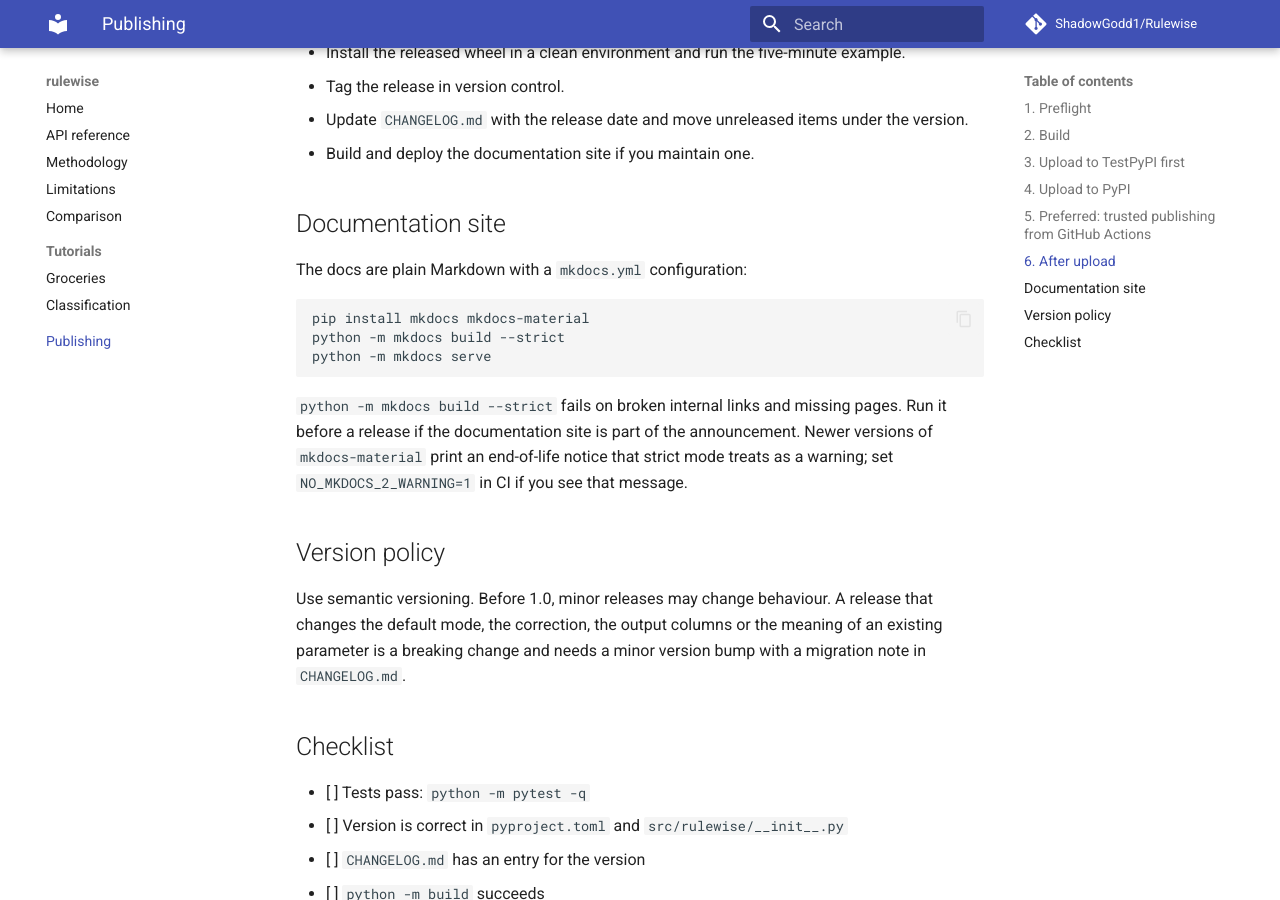
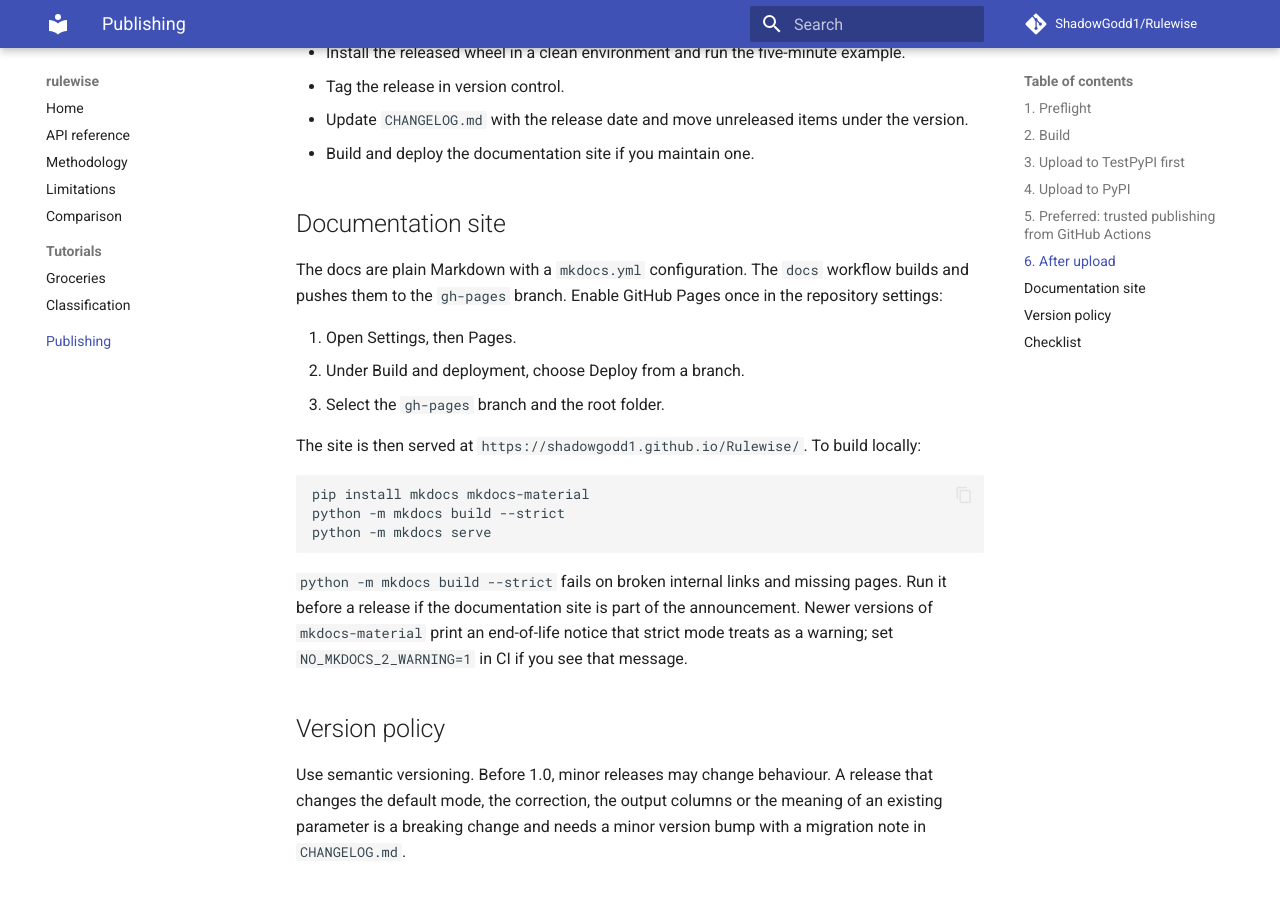
Before and after one commit to ShadowGodd1/Rulewise, an MkDocs documentation site: the page built from docs/publishing.md, in a window 1280 px wide and 900 px high, scrolled down 2428 px. Built offline with MkDocs 1.6.1 and Material for MkDocs 9.7.7, drawn with Linux system fonts in a browser that asks for light colours; comment, search, counter and statistics services are not loaded.

Commit message:
Deploy docs to gh-pages and use repository docs URL

````diff
--- a/docs/publishing.md
+++ b/docs/publishing.md
@@ -113,7 +113,14 @@ If you prefer a token-based workflow, add `PYPI_API_TOKEN` as a repository secre
 
 ## Documentation site
 
-The docs are plain Markdown with a `mkdocs.yml` configuration:
+The docs are plain Markdown with a `mkdocs.yml` configuration. The `docs` workflow builds and
+pushes them to the `gh-pages` branch. Enable GitHub Pages once in the repository settings:
+
+1. Open Settings, then Pages.
+2. Under Build and deployment, choose Deploy from a branch.
+3. Select the `gh-pages` branch and the root folder.
+
+The site is then served at `https://shadowgodd1.github.io/Rulewise/`. To build locally:
 
 ```bash
 pip install mkdocs mkdocs-material
--- a/pyproject.toml
+++ b/pyproject.toml
@@ -30,7 +30,7 @@ dependencies = ["numpy>=1.23", "scipy>=1.9", "pandas>=1.5"]
 Homepage = "https://github.com/ShadowGodd1/Rulewise"
 Repository = "https://github.com/ShadowGodd1/Rulewise"
 Issues = "https://github.com/ShadowGodd1/Rulewise/issues"
-Documentation = "https://shadowgodd1.github.io/Rulewise/"
+Documentation = "https://github.com/ShadowGodd1/Rulewise/tree/main/docs"
 Changelog = "https://github.com/ShadowGodd1/Rulewise/blob/main/CHANGELOG.md"
 
 [project.optional-dependencies]
````
Also changed, not shown: 1 other file.
